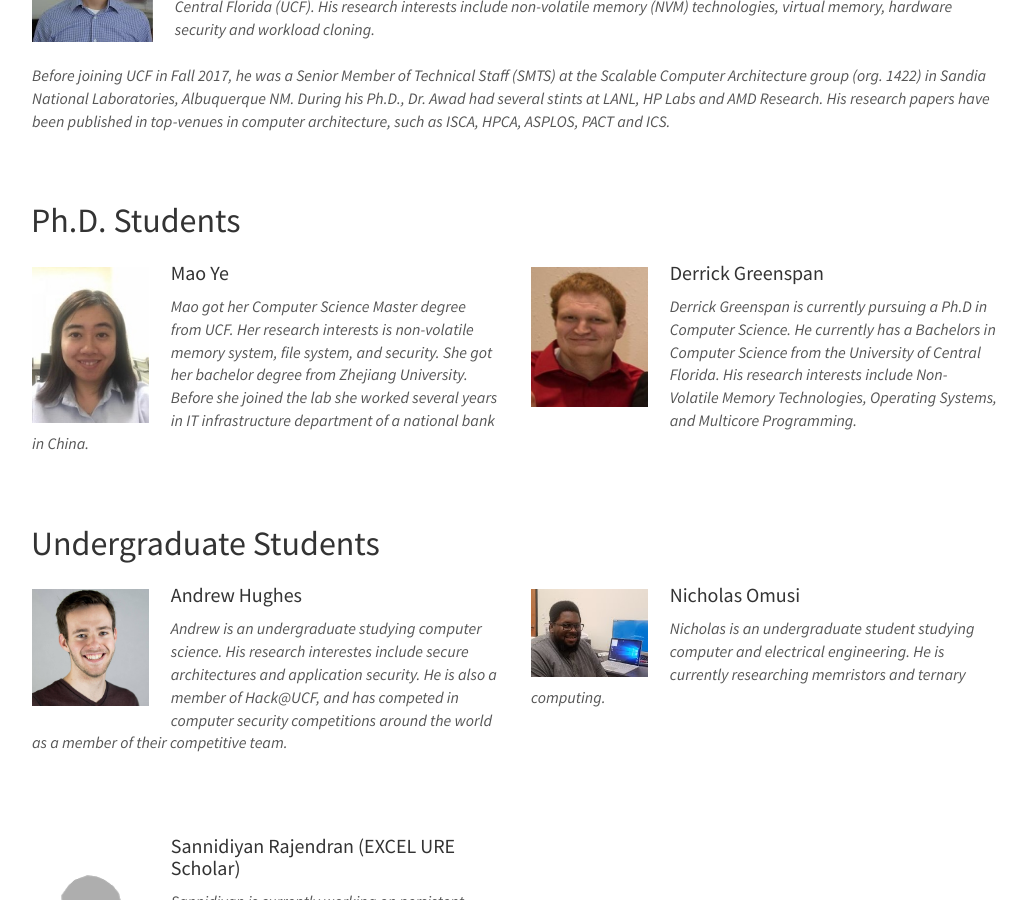
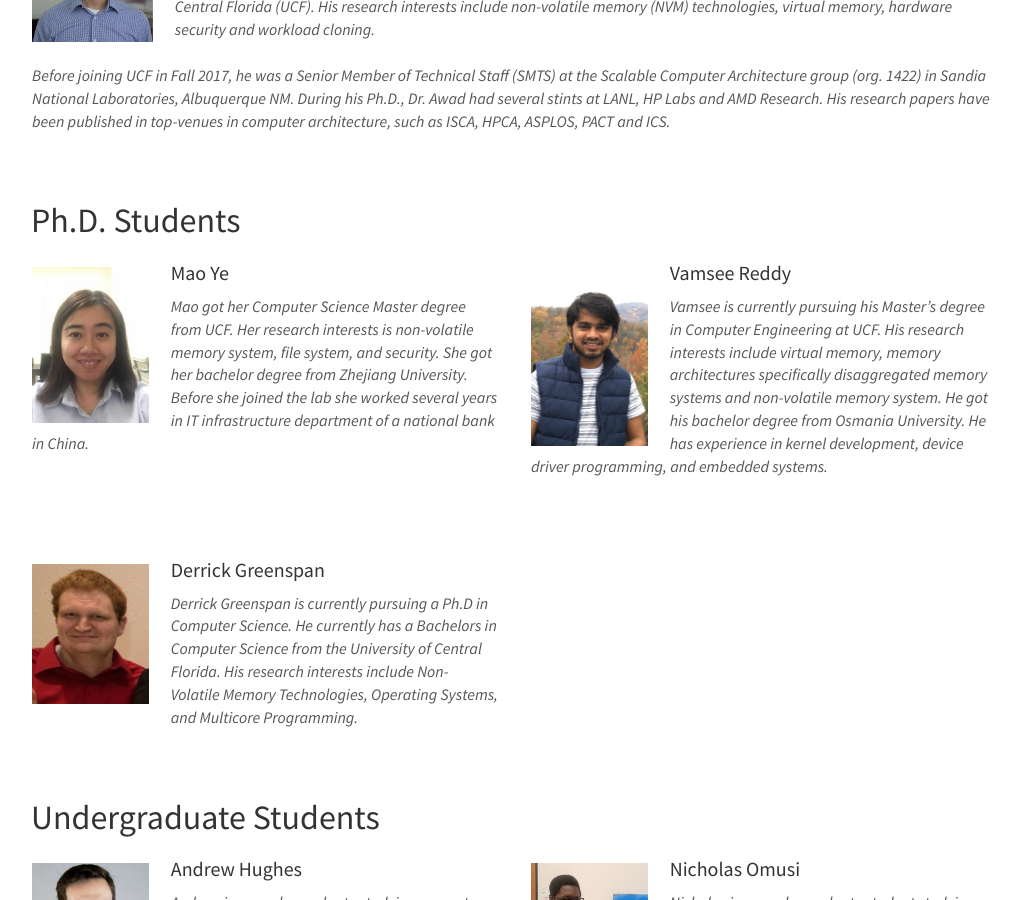
Before and after one commit to sacagroup/sacagroup.github.io, a Jekyll site: the page built from _pages/team.md, in a window 1280 px wide and 900 px high, scrolled down 488 px. Shown: the whole window, without its empty margins (125-1152 px from the left). Built offline with Jekyll 4.4.1, drawn with Linux system fonts in a browser that asks for light colours; nearby versions of some CDN libraries.

```diff
--- a/_data/phdstudents.yml
+++ b/_data/phdstudents.yml
@@ -1,13 +1,11 @@
 - name: Mao Ye
   photo: mye.jpg
   info: Mao got her Computer Science Master degree from UCF. Her research interests is non-volatile memory system, file system, and security. She got her bachelor degree from Zhejiang University.  Before she joined the lab she worked several years in IT infrastructure department of a national bank in China.
-  email:
-  number_educ: 0
-  education1:
+
+- name: Vamsee Reddy
+  photo: vamsee.jpg
+  info: Vamsee is currently pursuing his Master's degree in Computer Engineering at UCF. His research interests include virtual memory, memory architectures specifically disaggregated memory systems and non-volatile memory system. He got his bachelor degree from Osmania University.  He has experience in kernel development, device driver programming, and embedded systems.
 
 - name: Derrick Greenspan
   photo: dgreenspan.jpg
   info: Derrick Greenspan is currently pursuing a Ph.D in Computer Science. He currently has a Bachelors in Computer Science from the University of Central Florida. His research interests include Non-  Volatile Memory Technologies, Operating Systems, and Multicore Programming.
-  email:
-  number_educ: 0
-  education1:
```
Also changed, not shown: README.md (+32 -1 lines), images/teampic/vamsee.jpg (added), 1 other file.
